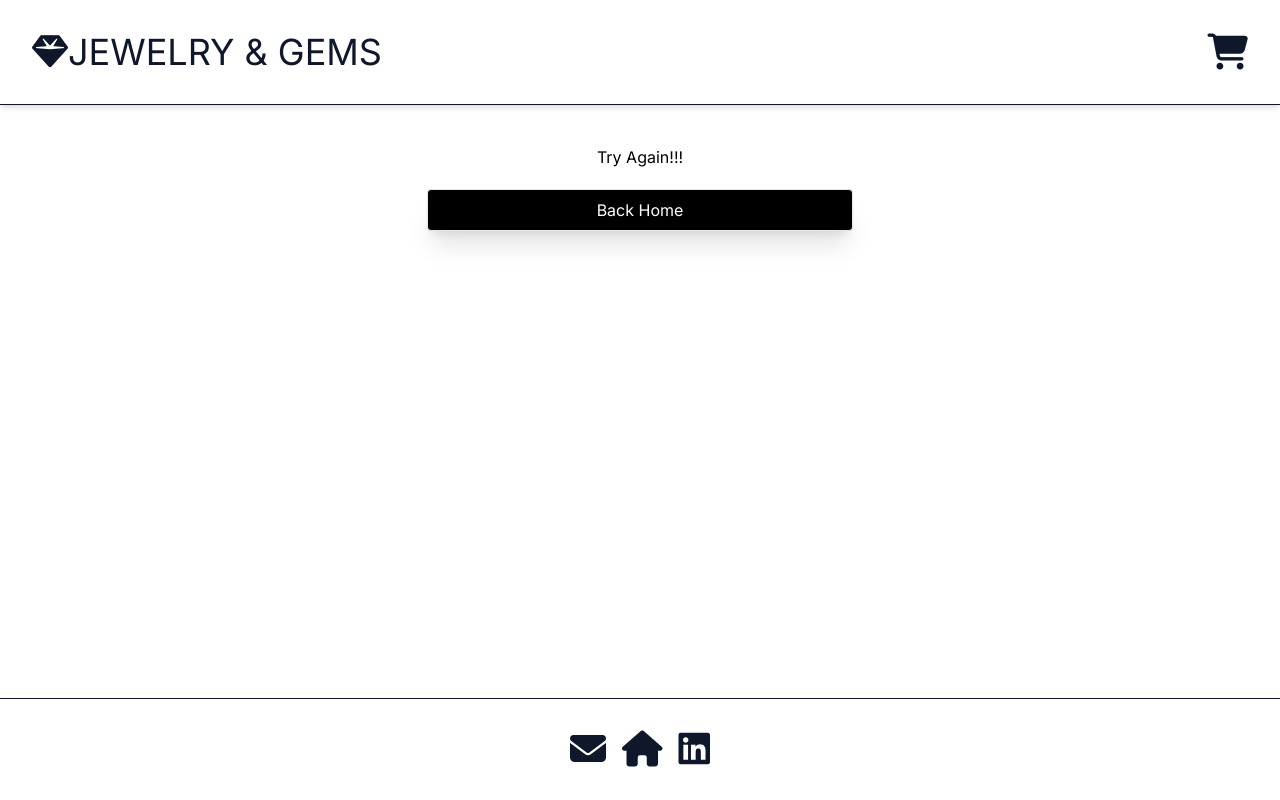
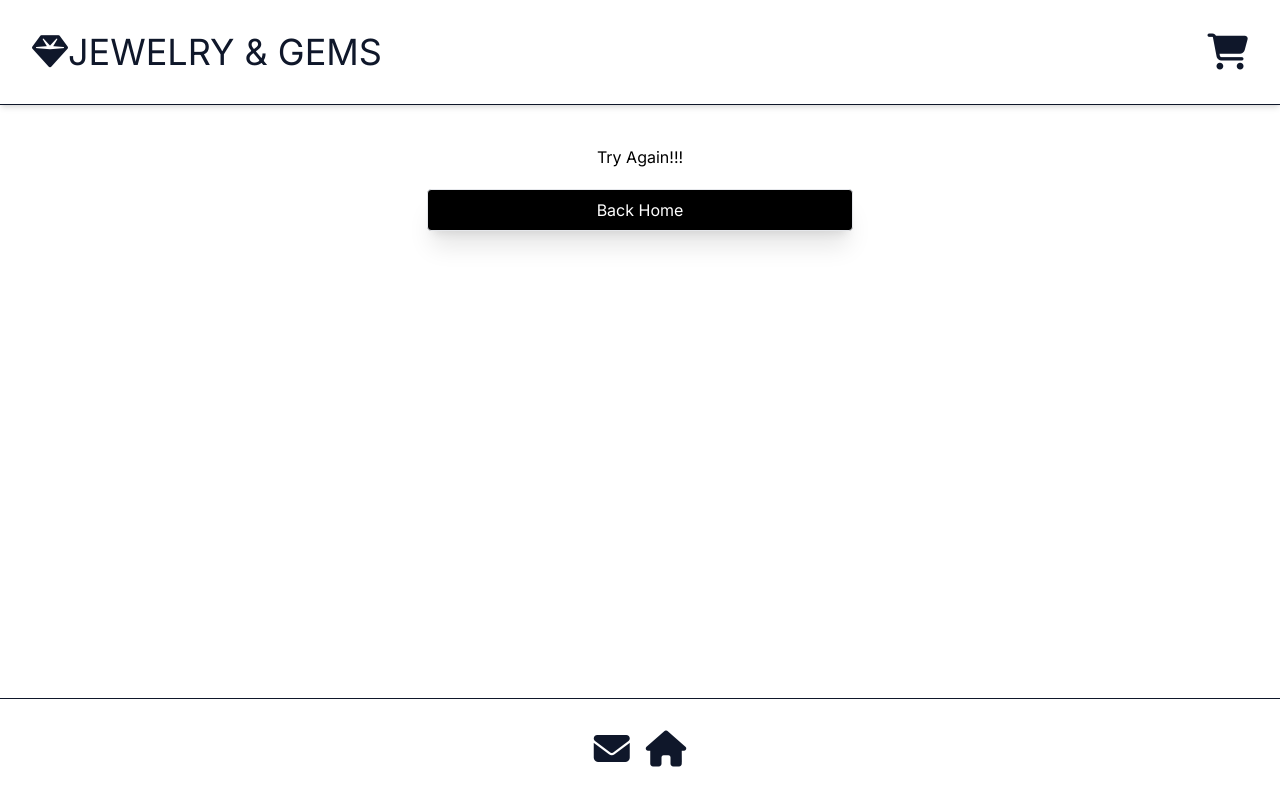
Before and after one commit to JRH89/nextjs-store, a Next.js app: page /cancel in a window 1280 px wide. Built offline with nearby package versions, Linux system fonts and the light colour scheme.

Commit message:
Update layout.js

```diff
--- a/app/layout.js
+++ b/app/layout.js
@@ -33,15 +33,13 @@ export default function RootLayout({ children }) {
           {children}
         </div>
         <footer className='flex items-center flex-wrap justify-center border-t border-solid border-slate-900 p-4 md:p-8 gap-4'>
-          <Link href={'https://next-mycard.vercel.app/Dynamic?name=Jared%20Hooker&job=Javascript%20Developer&phone=19096473928&email=gamedevjared%40gmail.com&social1=https%3A%2F%2Flinkedin.com%2Fin%2Fjaredhooker&social2=https%3A%2F%2Fgithub.com%2FJRH89&social3=https%3A%2F%2Fjaredsportfolio.netlify.app&social4=https%3A%2F%2Fplay.google.com%2Fstore%2Fsearch%3Fq%3Dhooker%2520hill%2520studios%26c%3Dapps&social1Label=LinkedIN&social2Label=Github&social3Label=Portfolio&social4Label=Google%20Play'} target='_blank'>
+          <Link href={'https://have-mycard.vercel.app/api/3dhrOh3i'} target='_blank'>
             <i className="fa-solid fa-envelope text-slate-900 hover:text-slate-500 cursor-pointer text-2xl sm:text-3xl md:text-4xl"></i>
           </Link>
-          <Link href={'https://jaredsportfolio.netlify.app'} target='_blank'>
+          <Link href={'https://hooker-hill-studios.vercel.app'} target='_blank'>
             <i className="fa-solid fa-house text-slate-900 hover:text-slate-500 cursor-pointer text-2xl sm:text-3xl md:text-4xl"></i>
           </Link>
-          <Link href={'https://linkedin.com/in/jaredhooker'} target='_blank'>
-            <i className="fa-brands fa-linkedin text-slate-900 hover:text-slate-500 cursor-pointer text-2xl sm:text-3xl md:text-4xl"></i>
-          </Link>
+
         </footer>
         <div id='portal'></div>
       </body>
```
